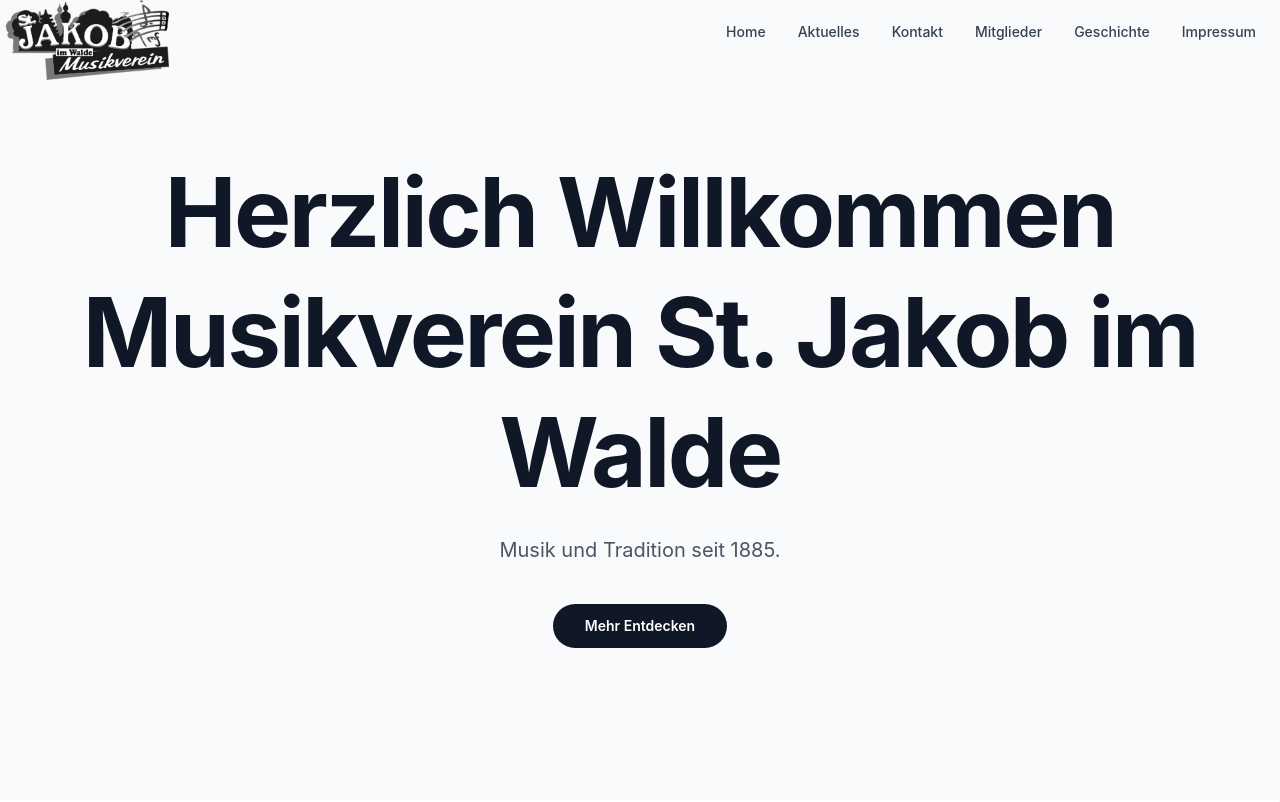
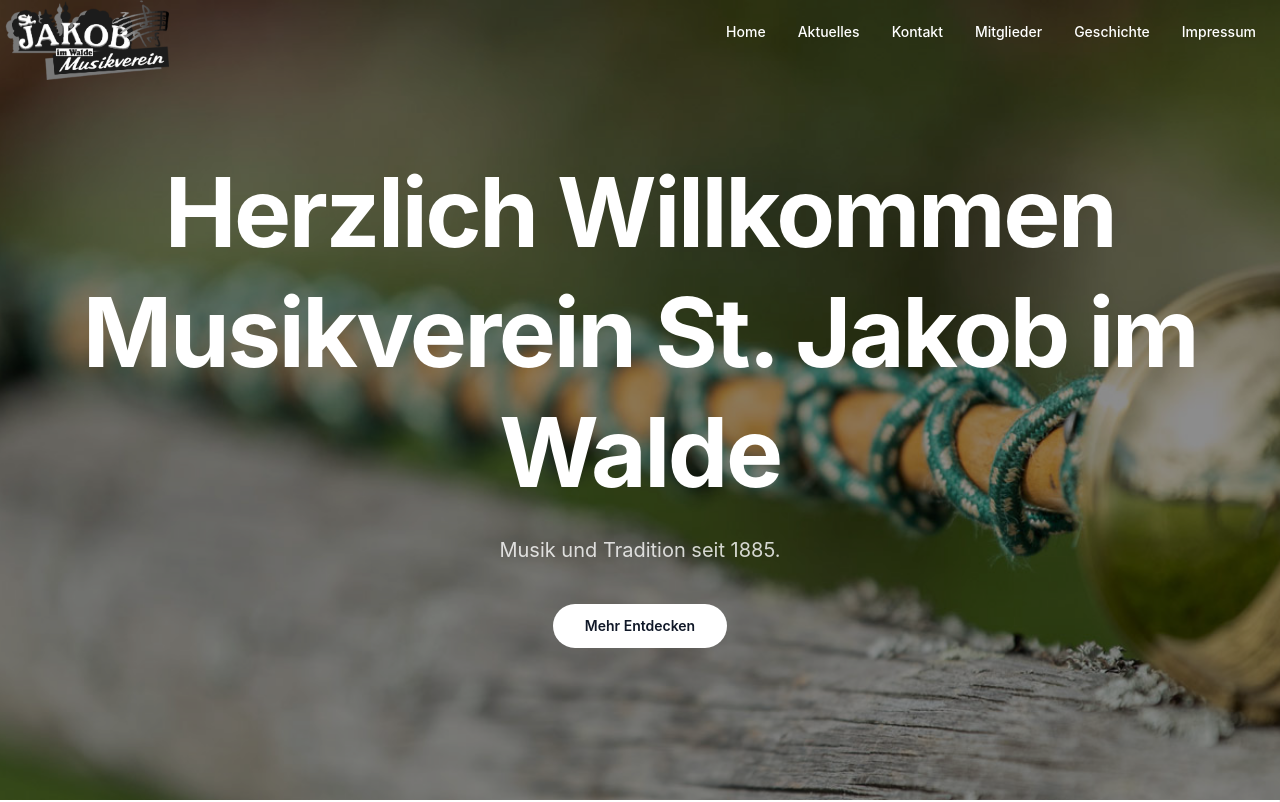
Before and after one commit to mvstjakob/mvstjakob.github.io, a website built with Vite: page index.html in a window 1280 px wide. Shown: the top 802 px of the page. Built offline with nearby package versions, Linux system fonts and the light colour scheme.

Commit message:
add slideshow to welcome section

```diff
--- a/Specification.md
+++ b/Specification.md
@@ -73,6 +73,7 @@
 
 * Full-screen hero (`min-h-screen`)
 * Large background image
+  * background image should switch in an automated slideshow (images slider_1.jpg through slider_6.jpg)
 * Centered slogan text
 
 **Animation**
--- a/index.html
+++ b/index.html
@@ -46,7 +46,7 @@
       <!-- Mobile Nav -->
       <nav
         id="mobile-nav"
-        class="hidden md:hidden bg-white border-t border-gray-100 px-6 py-4 flex flex-col gap-4"
+        class="hidden md:hidden border-t border-gray-100 px-6 py-4 flex flex-col gap-4"
         aria-label="Mobile navigation"
       >
         <a href="#welcome" class="text-sm font-medium text-gray-700 hover:text-gray-900">Home</a>
@@ -61,20 +61,29 @@
     <!-- 2. WELCOME SECTION -->
     <section
       id="welcome"
-      class="relative min-h-screen flex flex-col items-center justify-center text-center px-6 bg-gray-50"
+      class="relative min-h-screen flex flex-col items-center justify-center text-center px-6 bg-gray-800"
     >
-      <!-- Background placeholder -->
-      <div class="absolute inset-0 bg-gradient-to-br from-gray-100 to-gray-200 -z-10" aria-hidden="true"></div>
+      <!-- Background slideshow -->
+      <div class="absolute inset-0 overflow-hidden" aria-hidden="true">
+        <img class="slider-slide absolute inset-0 w-full h-full object-cover" src="/src/media/slider_1.jpg" alt="" />
+        <img class="slider-slide absolute inset-0 w-full h-full object-cover opacity-0" src="/src/media/slider_2.jpg" alt="" />
+        <img class="slider-slide absolute inset-0 w-full h-full object-cover opacity-0" src="/src/media/slider_3.jpg" alt="" />
+        <img class="slider-slide absolute inset-0 w-full h-full object-cover opacity-0" src="/src/media/slider_4.jpg" alt="" />
+        <img class="slider-slide absolute inset-0 w-full h-full object-cover opacity-0" src="/src/media/slider_5.jpg" alt="" />
+        <img class="slider-slide absolute inset-0 w-full h-full object-cover opacity-0" src="/src/media/slider_6.jpg" alt="" />
+        <!-- Dark overlay for text readability -->
+        <div class="absolute inset-0 bg-black/45"></div>
+      </div>
 
-      <h1 class="hero-headline text-5xl md:text-7xl lg:text-8xl font-bold tracking-tight text-gray-900 leading-tight">
+      <h1 class="hero-headline relative text-5xl md:text-7xl lg:text-8xl font-bold tracking-tight text-white leading-tight">
         Herzlich Willkommen<br/>Musikverein St. Jakob im Walde
       </h1>
-      <p class="hero-sub mt-6 text-lg md:text-xl text-gray-600 max-w-xl">
+      <p class="hero-sub relative mt-6 text-lg md:text-xl text-white/80 max-w-xl">
         Musik und Tradition seit 1885.
       </p>
       <a
         href="#news"
-        class="hero-cta mt-10 inline-block px-8 py-3 rounded-full bg-gray-900 text-white text-sm font-semibold hover:bg-gray-700 transition-colors focus:outline-none focus:ring-2 focus:ring-offset-2 focus:ring-gray-900"
+        class="hero-cta relative mt-10 inline-block px-8 py-3 rounded-full bg-white text-gray-900 text-sm font-semibold hover:bg-gray-100 transition-colors focus:outline-none focus:ring-2 focus:ring-offset-2 focus:ring-white"
       >
         Mehr Entdecken
       </a>
--- a/src/main.js
+++ b/src/main.js
@@ -29,6 +29,25 @@
   delay: 0.6,
   ease: 'power2.out',
 })
+
+// ---------------------------------------------------------------------------
+// 1b. Welcome section — background slideshow
+// ---------------------------------------------------------------------------
+const slides = gsap.utils.toArray('.slider-slide')
+
+if (slides.length > 1) {
+  let current = 0
+
+  function nextSlide() {
+    const prev = current
+    current = (current + 1) % slides.length
+
+    gsap.to(slides[prev], { opacity: 0, duration: 1.2, ease: 'power2.inOut' })
+    gsap.to(slides[current], { opacity: 1, duration: 1.2, ease: 'power2.inOut' })
+  }
+
+  setInterval(nextSlide, 5000)
+}
 
 // ---------------------------------------------------------------------------
 // 2. Horizontal scroll sections — desktop only
--- a/src/style.css
+++ b/src/style.css
@@ -11,6 +11,17 @@
   width: 100vw;
 }
 
+/* Header transparent state — white text over dark hero */
+#site-header:not(.bg-white) nav a {
+  color: white;
+}
+#site-header:not(.bg-white) nav a:hover {
+  color: rgba(255, 255, 255, 0.75);
+}
+#site-header:not(.bg-white) #hamburger span {
+  background-color: white;
+}
+
 /* Mobile: stack panels vertically */
 @media (max-width: 767px) {
   .horizontal-wrapper {
```
Also changed, not shown: src/media/slider_1.jpg (added), src/media/slider_2.jpg (added), src/media/slider_3.jpg (added), src/media/slider_4.jpg (added), src/media/slider_5.jpg (added), src/media/slider_6.jpg (added).
